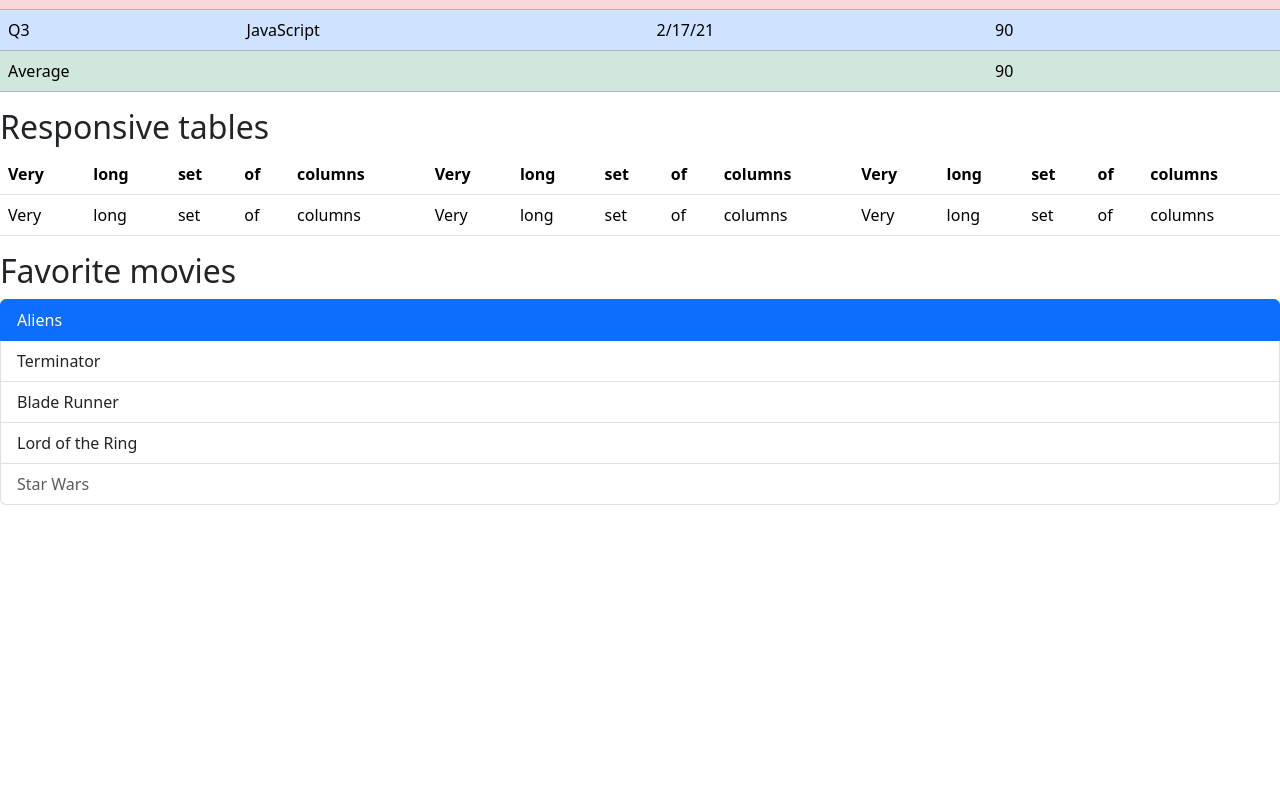
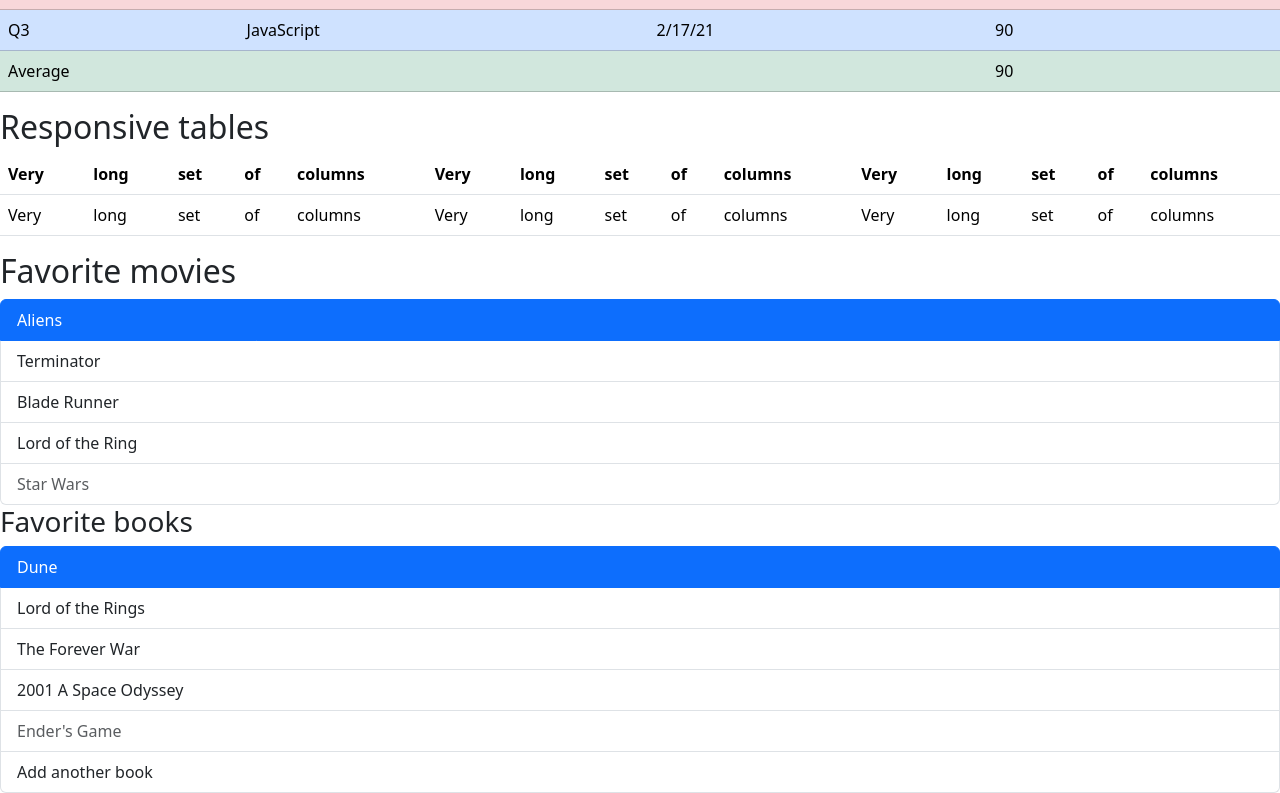
Before and after one commit to xilu56/kambaz-react-web-app-cs5610-sm25, a React app: page /#/Labs/Lab2 in a window 1280 px wide. Shown: the part 4967-5760 px from the top of the page. Before the commit the page ends 5472 px from the top, so only its background shows below. Built offline with nearby package versions, Linux system fonts and the light colour scheme; the HTML template or start-up script is replaced by a standard one.

Commit message:
Link Lists - Favorite list of links to books styled as shown

```diff
--- a/src/Labs/Lab2/BootstrapLists.tsx
+++ b/src/Labs/Lab2/BootstrapLists.tsx
@@ -11,6 +11,31 @@
     <ListGroup.Item>Lord of the Ring</ListGroup.Item>
     <ListGroup.Item disabled>Star Wars</ListGroup.Item>
   </ListGroup>
+
+  <h3>Favorite books</h3>
+  <ListGroup>
+    <ListGroup.Item   action active
+      href="https://en.wikipedia.org/wiki/Dune_(novel)">
+      Dune                 </ListGroup.Item>
+    <ListGroup.Item   action
+      href="https://en.wikipedia.org/wiki/The_Lord_of_the_Rings">
+      Lord of the Rings    </ListGroup.Item>
+    <ListGroup.Item   action
+      href="https://en.wikipedia.org/wiki/The_Forever_War">
+      The Forever War      </ListGroup.Item>
+    <ListGroup.Item   action
+href="https://en.wikipedia.org/wiki/2001:_A_Space_Odyssey_(novel)">
+      2001 A Space Odyssey </ListGroup.Item>
+    <ListGroup.Item   action   disabled
+      href="https://en.wikipedia.org/wiki/Ender%27s_Game">
+      Ender's Game         </ListGroup.Item>
+    <ListGroup.Item action onClick={() => alert("New book added")}>
+      Add another book     </ListGroup.Item>
+  </ListGroup>
+
 </div>
+
+
+
   )
 }
```
